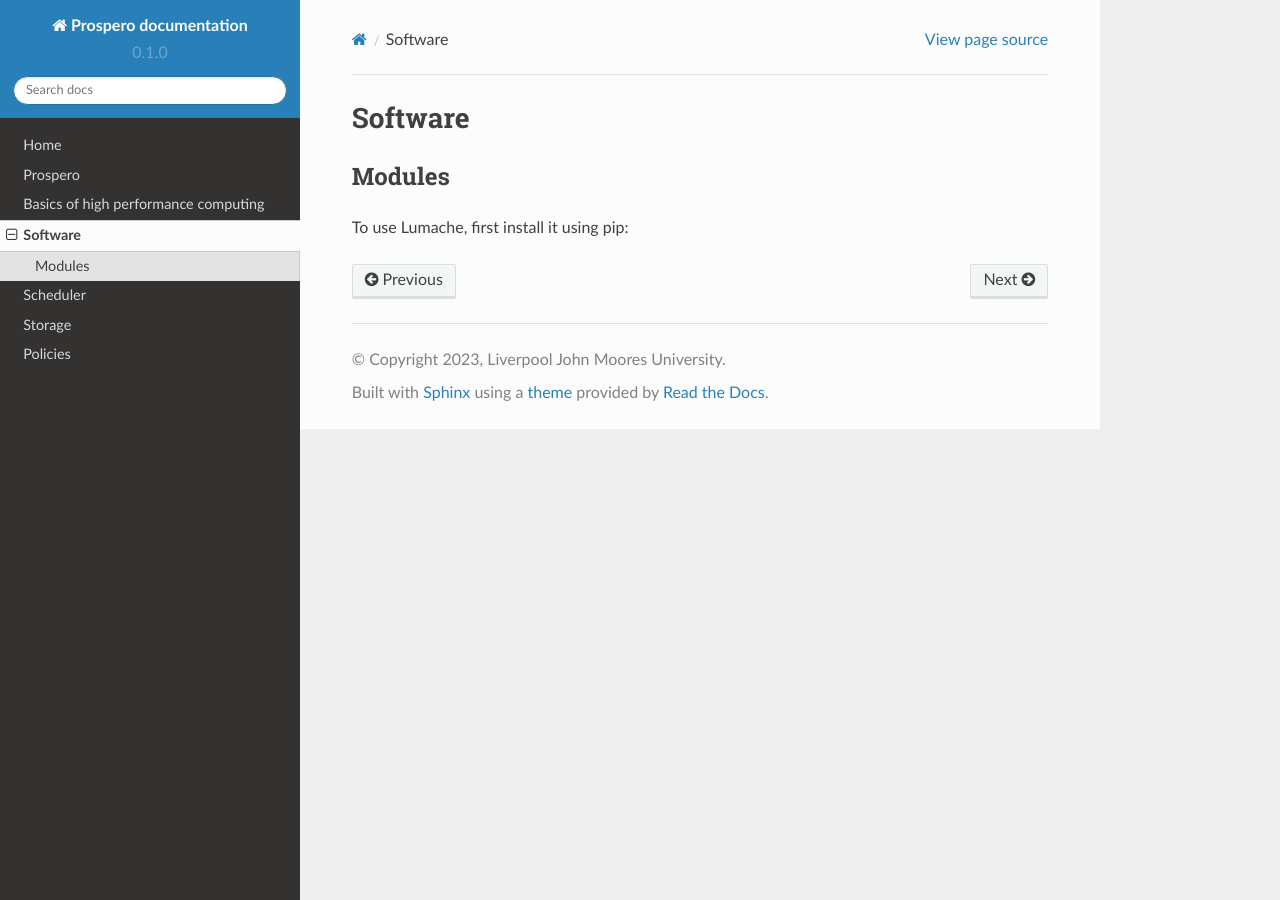
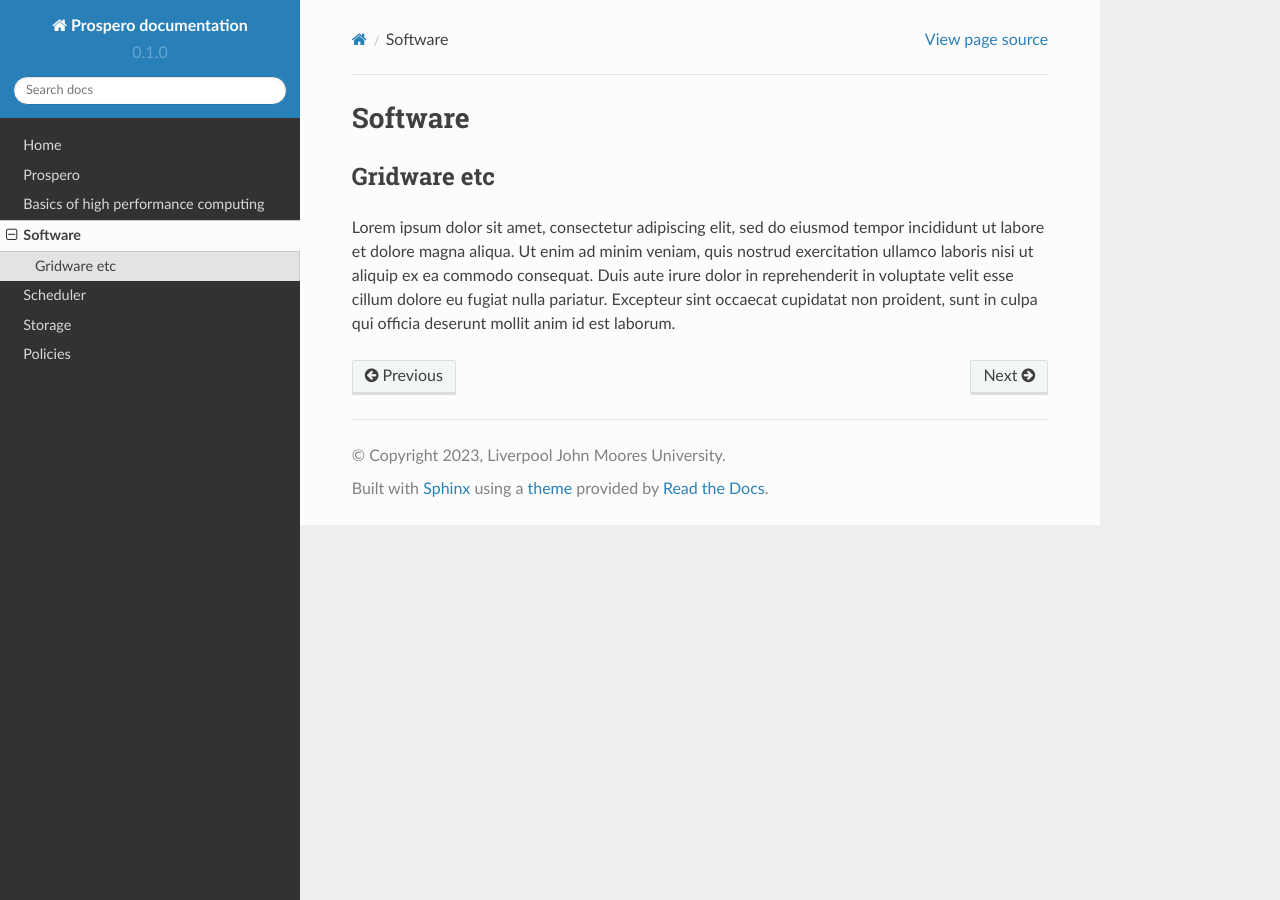
Before and after one commit to astrcrai/prospero-docs, a Sphinx documentation site: the page built from docs/source/software.rst, in a window 1280 px wide. Built offline with Sphinx 7.4.7 and the Read the Docs theme 2.0.0, drawn with Linux system fonts in a browser that asks for light colours.

Commit message:
Update software.rst

```diff
--- a/docs/source/software.rst
+++ b/docs/source/software.rst
@@ -1,7 +1,7 @@
 Software
 =====
 
-Modules
+Gridware etc
 ------------
 
-To use Lumache, first install it using pip:
+Lorem ipsum dolor sit amet, consectetur adipiscing elit, sed do eiusmod tempor incididunt ut labore et dolore magna aliqua. Ut enim ad minim veniam, quis nostrud exercitation ullamco laboris nisi ut aliquip ex ea commodo consequat. Duis aute irure dolor in reprehenderit in voluptate velit esse cillum dolore eu fugiat nulla pariatur. Excepteur sint occaecat cupidatat non proident, sunt in culpa qui officia deserunt mollit anim id est laborum.
```
